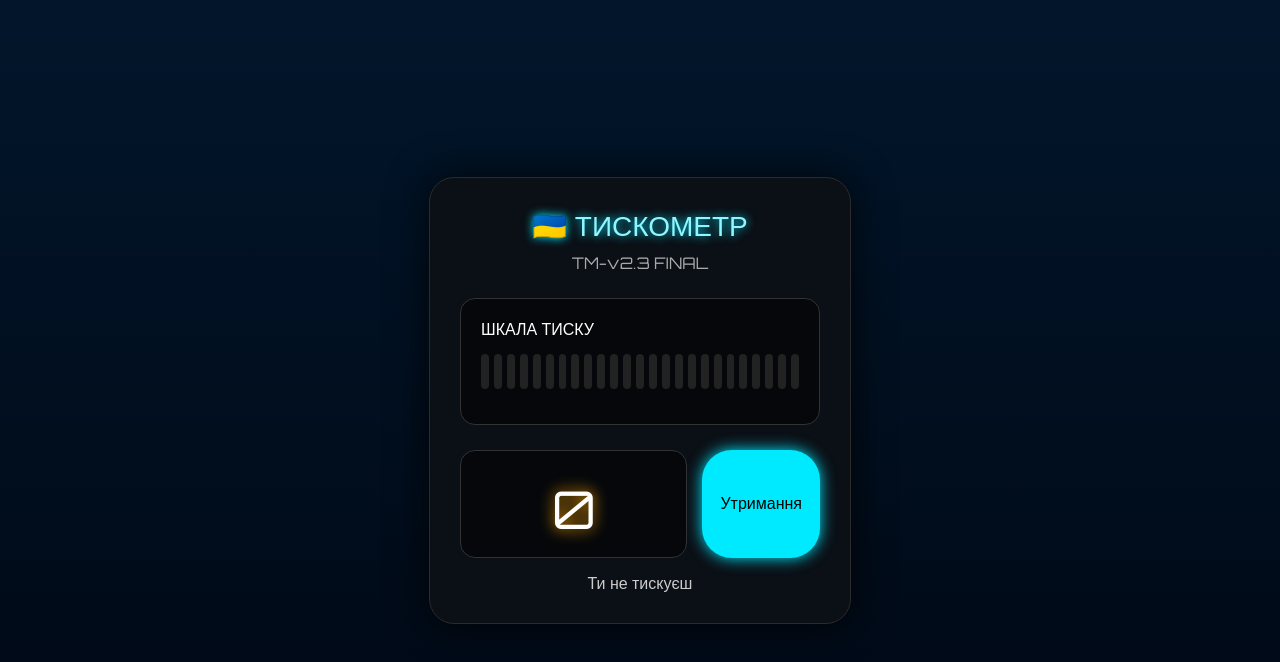
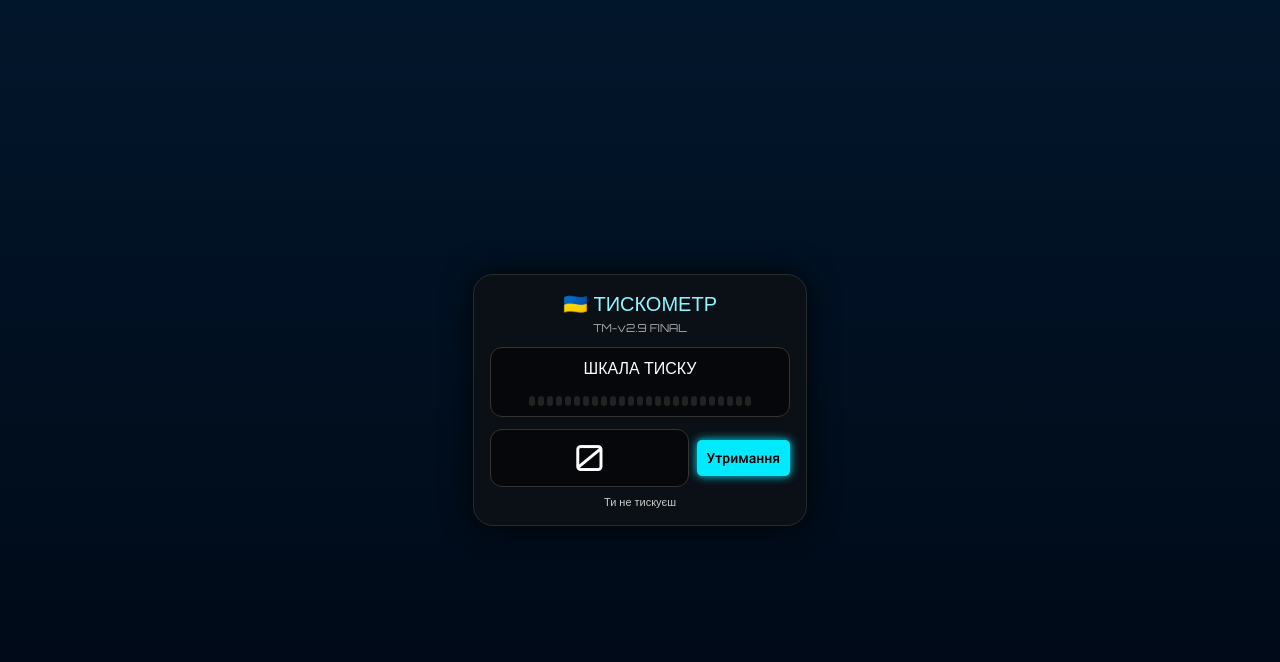
Before and after one commit to cermakvladislav954-droid/tyskometr, a plain HTML site: page index.html in a window 1280 px wide. Both pictures are taken after a click on the button "Рандомний". Drawn offline with Linux system fonts and the light colour scheme.

Commit message:
Update index.html

```diff
--- a/index.html
+++ b/index.html
@@ -2,131 +2,44 @@
 <html lang="uk">
 <head>
 <meta charset="UTF-8">
+<meta name="viewport" content="width=device-width, initial-scale=1.0, maximum-scale=1.0, user-scalable=no">
 <title>Тискометр</title>
+<link href="https://fonts.googleapis.com/css2?family=Orbitron:wght@400;700&family=Roboto:wght@500&display=swap" rel="stylesheet">
+<style>
+html, body { margin:0; padding:0; overflow:hidden; height:100%; }
+body { background:linear-gradient(180deg,#02162b,#000814); color:white; font-family:'Orbitron',sans-serif; display:flex; justify-content:center; align-items:center; -webkit-user-select:none; user-select:none; touch-action:none; }
 
-<link href="https://fonts.googleapis.com/css2?family=Orbitron:wght@400;700&display=swap" rel="stylesheet">
+.panel { background:#0b0f16; border-radius:20px; padding:16px; width:75%; max-width:300px; box-shadow:0 0 30px rgba(0,0,0,0.8); border:1px solid #2b2b2b; display:flex; flex-direction:column; align-items:center; }
 
-<style>
-body{
-  background:linear-gradient(180deg,#02162b,#000814);
-  color:white;
-  font-family:'Orbitron',sans-serif;
-  display:flex;
-  justify-content:center;
-  align-items:center;
-  height:100vh;
-  margin:0;
-  transition:background 0.6s;
-  -webkit-user-select:none;
-  user-select:none;
-}
+.title { font-size:20px; text-align:center; color:#8ff5ff; margin-bottom:5px; }
+.subtitle { font-size:11px; text-align:center; color:#aaa; margin-bottom:12px; }
 
-.panel{
-  background:#0b0f16;
-  border-radius:25px;
-  padding:30px;
-  width:360px;
-  box-shadow:0 0 40px rgba(0,0,0,0.8);
-  border:1px solid #2b2b2b;
-}
+.scaleBox { background:#05070a; border-radius:12px; padding:10px; border:1px solid #333; cursor:pointer; width:100%; display:flex; flex-direction:column; justify-content:center; align-items:center; height:70px; box-sizing:border-box; }
+.scale { display:flex; gap:3px; justify-content:center; width:100%; height:100%; align-items:flex-end; }
+.bar { width:6px; background:#222; border-radius:5px; transition:0.05s linear; }
 
-.title{
-  font-size:28px;
-  text-align:center;
-  color:#8ff5ff;
-  text-shadow:0 0 10px #00eaff;
-  margin-bottom:10px;
-}
+.bottom { display:flex; gap:8px; margin-top:12px; align-items:center; width:100%; }
+.displayBox { flex:1; background:#05070a; border-radius:12px; padding:10px; border:1px solid #333; text-align:center; }
+.number { font-size:36px; line-height:36px; }
 
-.subtitle{
-  text-align:center;
-  color:#aaa;
-  margin-bottom:25px;
-}
+.modeBtn { padding:10px; height:36px; border-radius:5px; border:none; font-size:14px; font-family:'Roboto',sans-serif; font-weight:500; background:#00eaff; color:black; cursor:pointer; box-shadow:0 0 10px #00eaff; transition:0.2s; }
+.modeBtn:hover { background:#00c0d0; }
 
-.scaleBox{
-  background:#05070a;
-  border-radius:15px;
-  padding:20px;
-  border:1px solid #333;
-  cursor:pointer;
-}
+.message { font-size:11px; text-align:center; margin-top:8px; color:#ccc; }
 
-.scale{
-  display:flex;
-  gap:5px;
-  justify-content:center;
-  margin:15px 0;
-}
+.flash-danger { animation:flashDanger 1s infinite; }
+@keyframes flashDanger { 50%{background:#5a0000;} }
+.dangerNumber { color:#ff2a2a; }
 
-.bar{
-  width:8px;
-  height:35px;
-  background:#222;
-  border-radius:5px;
-  transition:0.2s;
-}
-
-.bottom{
-  display:flex;
-  gap:15px;
-  margin-top:25px;
-}
-
-.displayBox{
-  flex:1;
-  background:#05070a;
-  border-radius:15px;
-  padding:15px;
-  border:1px solid #333;
-}
-
-.number{
-  font-size:52px;
-  text-align:center;
-  margin-top:10px;
-  text-shadow:0 0 15px orange;
-}
-
-.modeBtn{
-  padding:14px 18px;
-  border-radius:30px;
-  border:none;
-  font-size:16px;
-  background:#00eaff;
-  color:black;
-  box-shadow:0 0 15px #00eaff;
-  cursor:pointer;
-}
-
-.message{
-  text-align:center;
-  margin-top:15px;
-  color:#ccc;
-}
-
-.flash-danger {
-  animation: flashDanger 1s infinite;
-}
-
-@keyframes flashDanger {
-  0% { background: linear-gradient(180deg,#02162b,#000814); }
-  50% { background: linear-gradient(180deg,#5a0000,#ff0000); }
-  100% { background: linear-gradient(180deg,#02162b,#000814); }
-}
-
-.dangerNumber{
-  color:#ff2a2a;
-  text-shadow:0 0 20px red;
-}
+/* Рунний слайдер */
+.sliderBox { width:100%; height:30px; background:#222; border-radius:10px; margin-top:15px; position:relative; display:none; }
+.slider { width:30px; height:30px; background:#00eaff; border-radius:50%; position:absolute; top:0; left:0; cursor:pointer; }
 </style>
 </head>
-
 <body>
 <div class="panel">
-
   <div class="title">🇺🇦 ТИСКОМЕТР</div>
-  <div class="subtitle">TM-v2.3 FINAL</div>
+  <div class="subtitle">TM-v2.9 FINAL</div>
 
   <div class="scaleBox" id="btn">
     <div>ШКАЛА ТИСКУ</div>
@@ -134,149 +47,175 @@ body{
   </div>
 
   <div class="bottom">
-    <div class="displayBox">
-      <div class="number" id="num">0</div>
-    </div>
-
+    <div class="displayBox"><div class="number" id="num">0</div></div>
     <button class="modeBtn" id="modeBtn">Рандомний</button>
   </div>
 
-  <div class="message" id="msg">
-    Натисни або утримуй
+  <div class="message" id="msg">Натисни або утримуй</div>
+
+  <div class="sliderBox" id="sliderBox">
+    <div class="slider" id="slider"></div>
   </div>
-
 </div>
 
 <script>
-// створення шкали
-let scale = document.getElementById("scale")
-for (let i = 0; i < 25; i++) {
-  let bar = document.createElement("div")
-  bar.className = "bar"
-  scale.appendChild(bar)
+// шкала
+let scale=document.getElementById("scale");
+for(let i=0;i<25;i++){let b=document.createElement("div");b.className="bar";b.style.height="26px";scale.appendChild(b);}
+let mode=0,isRunning=false,hold=false,value=0,cooldown=false;
+let touchState=0,touchInterval=null;
+
+let btn=document.getElementById("btn"),num=document.getElementById("num"),msg=document.getElementById("msg"),modeBtn=document.getElementById("modeBtn");
+
+let sliderBox=document.getElementById("sliderBox");
+let slider=document.getElementById("slider");
+let dragging=false, prevSliderValue=0;
+
+// 🔊 Аудіо контекст — має бути першим
+let audioCtx=new (window.AudioContext||window.webkitAudioContext)();
+let soundLock=false;
+
+// 🔊 Звук 1
+let highSound = new Audio("sound/1.mp3");
+highSound.volume = 0.6;
+let highLoop = null;
+
+// 🔊 Звук 2 — ДОДАНО
+let highSound2 = new Audio("sound/2.mp3");
+highSound2.loop = true;
+highSound2.volume = 0.6;
+
+// 🔓 щоб працювало на телефоні
+document.addEventListener("click", () => {
+  highSound.play().then(()=>highSound.pause()).catch(()=>{});
+  highSound2.play().then(()=>highSound2.pause()).catch(()=>{});
+}, { once: true });
+
+function startHighSound(){
+  if(highLoop) return;
+  audioCtx.resume().then(()=>{
+    highSound.currentTime = 0;
+    highSound.play();
+    highLoop = setInterval(()=>{
+      highSound.currentTime = 0;
+      highSound.play();
+    },2300);
+    // ДОДАНО: запускаємо звук 2
+    highSound2.currentTime = 0;
+    highSound2.play().catch(()=>{});
+  });
 }
 
-// змінні
-let mode = 0 // 0 = Рандомний, 1 = Утримання
-let isRunning = false
-let hold = false
-let value = 0
-
-let btn = document.getElementById("btn")
-let num = document.getElementById("num")
-let msg = document.getElementById("msg")
-let modeBtn = document.getElementById("modeBtn")
-
-// очищення ефектів
-function resetEffects() {
-  document.body.classList.remove("flash-danger")
-  num.classList.remove("dangerNumber")
+function stopHighSound(){
+  if(highLoop){
+    clearInterval(highLoop);
+    highLoop = null;
+  }
+  highSound.pause();
+  highSound.currentTime = 0;
+  // ДОДАНО: зупиняємо звук 2
+  highSound2.pause();
+  highSound2.currentTime = 0;
 }
 
-// оновлення шкали і ефектів
-function updateBars(val) {
-  let bars = document.querySelectorAll(".bar")
-  bars.forEach((b, index) => {
-    if (index < val / 4) {
-      if (index < 8) b.style.background = "#35ff5c"
-      else if (index < 16) b.style.background = "#f6ff35"
-      else if (index < 22) b.style.background = "#ff9d00"
-      else b.style.background = "#ff2a2a"
-    } else {
-      b.style.background = "#222"
-    }
-  })
+// 🔊 Аудіо beep
+function beep(freq=500,vol=0.03,dur=0.05){if(soundLock)return; soundLock=true; let osc=audioCtx.createOscillator(); let gain=audioCtx.createGain(); osc.connect(gain); gain.connect(audioCtx.destination); osc.frequency.value=freq; gain.gain.value=vol; osc.start(); osc.stop(audioCtx.currentTime+dur); osc.onended=()=>{soundLock=false;}}
 
-  if (val >= 90) {
-    num.classList.add("dangerNumber")
-    document.body.classList.add("flash-danger")
+function resetEffects(){document.body.classList.remove("flash-danger");num.classList.remove("dangerNumber");}
+
+function updateBars(val,final=false){
+  let bars=document.querySelectorAll(".bar");
+  bars.forEach((b,i)=>{
+    let h=10+16*(val/100);
+    b.style.height=`${h}px`;
+    if(i<val/4){if(i<8)b.style.background="#35ff5c";else if(i<16)b.style.background="#f6ff35";else if(i<22)b.style.background="#ff9d00";else b.style.background="#ff2a2a";}
+    else{b.style.background="#222";}
+  });
+
+  if(final && val>=90){
+    num.classList.add("dangerNumber");
+    document.body.classList.add("flash-danger");
+    startHighSound();
   } else {
-    num.classList.remove("dangerNumber")
-    document.body.classList.remove("flash-danger")
-  }
-
-  if (val < 20 && mode === 1) {
-    msg.innerText = "Ти не тискуєш"
+    num.classList.remove("dangerNumber");
+    document.body.classList.remove("flash-danger");
+    stopHighSound();
   }
 }
 
-// перемикання режиму
-modeBtn.onclick = function () {
-  mode = mode === 0 ? 1 : 0
-  resetEffects()
-  value = 0
-  num.innerText = 0
-  updateBars(0)
-  msg.innerText = "Режим змінено"
-  modeBtn.innerText = mode === 0 ? "Рандомний" : "Утримання"
+// ДАЛІ ВСЕ БЕЗ ЗМІН ↓↓↓
+
+modeBtn.onclick=function(){
+  if(isRunning||cooldown) return;
+  clearInterval(touchInterval); touchInterval=null; touchState=0;
+  mode=(mode+1)%4; resetEffects(); value=0; num.innerText=0; updateBars(0); touchState=0;
+  sliderBox.style.display = (mode===3) ? "block" : "none";
+  if(mode===0) modeBtn.innerText="Рандомний";
+  else if(mode===1) modeBtn.innerText="Утримання";
+  else if(mode===2) modeBtn.innerText="Дотик";
+  else if(mode===3) modeBtn.innerText="Рунний";
+  msg.innerText="Режим змінено";
 }
 
-// Рандомний режим
-function randomMode() {
-  if (isRunning || mode !== 0) return
-  isRunning = true
-  resetEffects()
-  msg.innerText = "Вимірюється..."
-  let i = 0
-  let result = 0
+function randomMode(){if(isRunning||mode!==0||cooldown) return; isRunning=true; resetEffects(); msg.innerText="Вимірюється..."; value=0;
+let steps=[Math.floor(Math.random()*80+20), Math.floor(Math.random()*90), Math.floor(Math.random()*100)]; let finalValue=Math.floor(Math.random()*100); steps.push(finalValue);
+let idx=0; let interval=setInterval(()=>{
+  let target=steps[idx];
+  if(value<target)value+=Math.random()*2.5; else if(value>target)value-=Math.random()*2.5;
+  value=Math.max(0,Math.min(100,Math.round(value)));
+  if(Math.random()<0.25 && !soundLock) beep(600,0.03,0.05);
+  num.innerText=value; updateBars(value,false);
+  if(Math.abs(value-target)<2) idx++;
+  if(idx>=steps.length){value=finalValue; num.innerText=finalValue; updateBars(finalValue,true);
+    if(finalValue>=90) msg.innerText="КРИТИЧНИЙ ТИСК 🤯"; else if(finalValue>=70) msg.innerText="Потужний 💪";
+    else if(finalValue<20) msg.innerText="Ти не тискуєш"; else msg.innerText="Нормальний 👍";
+    clearInterval(interval); isRunning=false; cooldown=true; setTimeout(()=>{cooldown=false;},1300);}
+},50);}
 
-  let interval = setInterval(() => {
-    result = Math.floor(Math.random() * 100)
-    value = result
-    num.innerText = result
-    updateBars(result)
-    i++
-    if (i > 20) {
-      clearInterval(interval)
-      if (result >= 90) msg.innerText = "КРИТИЧНИЙ ТИСК 🤯"
-      else if (result >= 70) msg.innerText = "Потужний 💪"
-      else if (result < 20) msg.innerText = "Ти не тискуєш"
-      else msg.innerText = "Нормальний 👍"
-      isRunning = false
-    }
-  }, 120)
+setInterval(()=>{if(mode!==1) return;
+if(hold){if(value<100){value+=2; beep(700,0.03,0.05);}} else{if(value>0){value-=1; beep(250,0.03,0.08);}}
+value=Math.max(0,Math.min(100,value)); num.innerText=value; updateBars(value,true);
+if(value<20) msg.innerText="Ти не тискуєш"; else if(value<70) msg.innerText="Нормальний 👍";
+else if(value<90) msg.innerText="Потужний 💪"; else msg.innerText="КРИТИЧНИЙ ТИСК 🤯";
+},50);
+
+function handleTouchMode(){if(mode!==2) return;if(isRunning) return;
+touchState=(touchState+1)%4; clearInterval(touchInterval);
+if(touchState===0){msg.innerText="Стоп";}
+else if(touchState===1){msg.innerText="Піднімається"; touchInterval=setInterval(()=>{if(value<100){value+=2; beep(700,0.03,0.05);} value=Math.min(value,100); num.innerText=value; updateBars(value,true);},50);}
+else if(touchState===2){msg.innerText="Стоп";}
+else if(touchState===3){msg.innerText="Падає"; touchInterval=setInterval(()=>{if(value>0){value-=2; beep(250,0.03,0.05);} value=Math.max(value,0); num.innerText=value; updateBars(value,true);},50);}
 }
 
-// Утримання
-setInterval(() => {
-  if (mode !== 1) return
-  if (hold) value += 2
-  else value -= 1
-  if (value < 0) value = 0
-  if (value > 100) value = 100
-  num.innerText = value
-  updateBars(value)
+function setValueFromSlider(x){
+  let rect=sliderBox.getBoundingClientRect();
+  let val=Math.round(((x-rect.left)/rect.width)*100);
+  val=Math.max(0,Math.min(100,val));
+  if(val>value){ beep(700,0.03,0.05); }
+  else if(val<value){ beep(250,0.03,0.05); }
+  value=val; num.innerText=value; updateBars(value,true);
+  slider.style.left=(val/100)*(rect.width-slider.offsetWidth)+"px";
+}
 
-  if (value < 20) msg.innerText = "Ти не тискуєш"
-  else if (value < 70) msg.innerText = "Нормальний 👍"
-  else if (value < 90) msg.innerText = "Потужний 💪"
-  else msg.innerText = "КРИТИЧНИЙ ТИСК 🤯"
-}, 50)
+slider.addEventListener("mousedown",()=>{dragging=true;});
+document.addEventListener("mouseup",()=>{dragging=false;});
+document.addEventListener("mousemove",(e)=>{if(mode===3 && dragging){setValueFromSlider(e.clientX);}});
 
-// Події для утримання на ПК
-btn.addEventListener("mousedown", () => { if (mode === 1) hold = true })
-btn.addEventListener("mouseup", () => { hold = false })
-btn.addEventListener("mouseleave", () => { hold = false })
+slider.addEventListener("touchstart",()=>{dragging=true;});
+document.addEventListener("touchend",()=>{dragging=false;});
+document.addEventListener("touchmove",(e)=>{if(mode===3 && dragging){setValueFromSlider(e.touches[0].clientX);}});
 
-// Події для утримання на мобільних
-btn.addEventListener("touchstart", (e) => {
-  e.preventDefault()
-  if (mode === 1) hold = true
-})
-btn.addEventListener("touchend", (e) => {
-  e.preventDefault()
-  hold = false
-})
-btn.addEventListener("touchcancel", (e) => {
-  e.preventDefault()
-  hold = false
-})
+btn.addEventListener("mousedown",()=>{if(mode===1) hold=true; handleTouchMode();});
+btn.addEventListener("mouseup",()=>{hold=false;});
+btn.addEventListener("mouseleave",()=>{hold=false;});
 
-// Подія для запуску Рандомного режиму
-btn.addEventListener("click", () => { randomMode() })
-btn.addEventListener("touchend", (e) => {
-  if (mode === 0) randomMode()
-})
+btn.addEventListener("touchstart",(e)=>{e.preventDefault();if(mode===1) hold=true; handleTouchMode();});
+btn.addEventListener("touchend",(e)=>{e.preventDefault();hold=false;});
+btn.addEventListener("touchcancel",(e)=>{e.preventDefault();hold=false;});
+
+btn.addEventListener("click",()=>{if(mode===0) randomMode();});
+btn.addEventListener("touchend",()=>{if(mode===0) randomMode();});
+
 </script>
 </body>
 </html>
```
